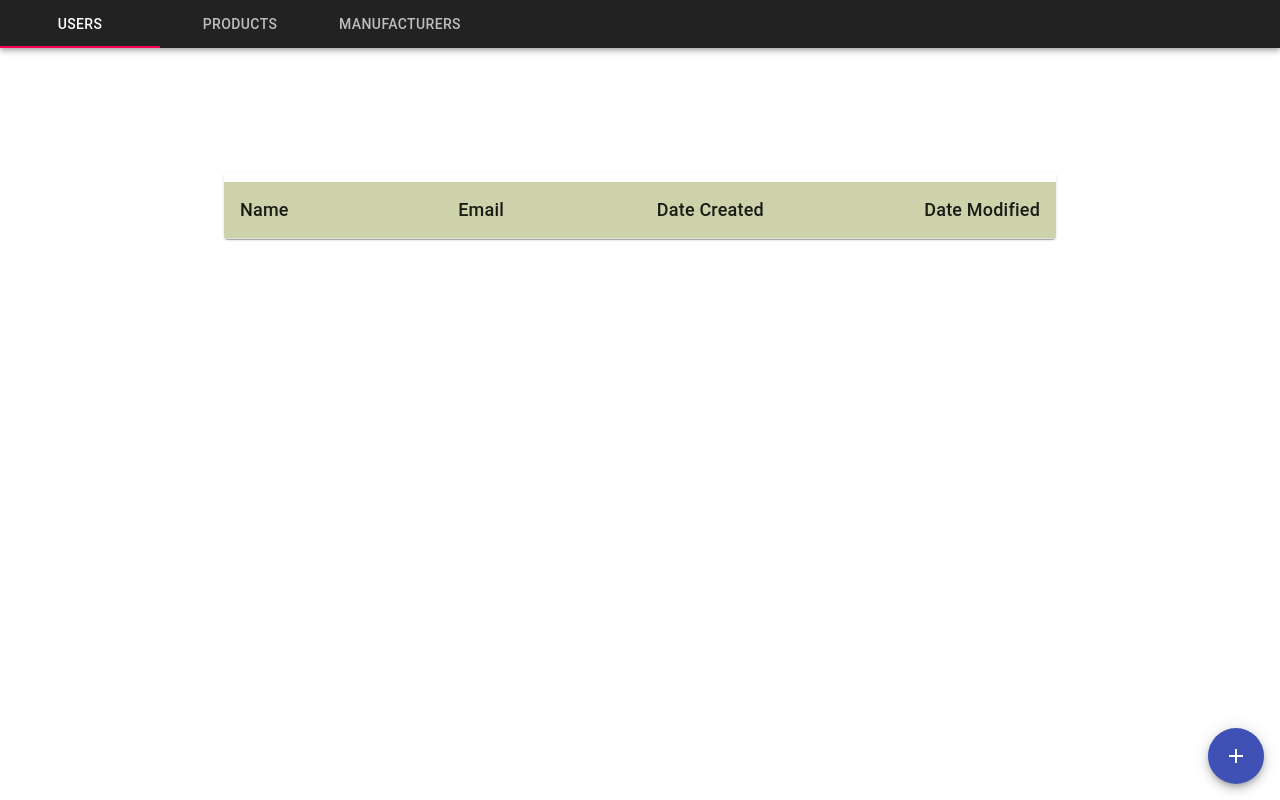
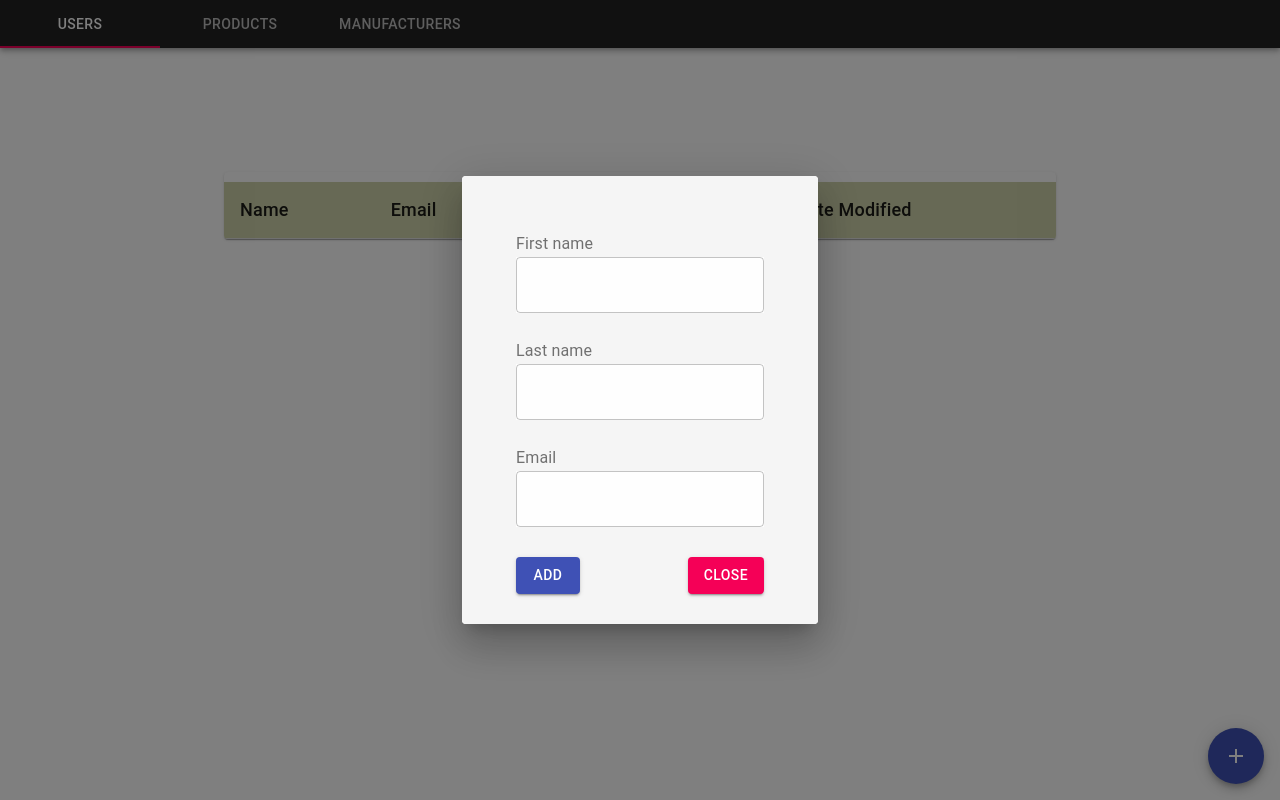
Before and after one commit to mohamadp91/user-management-system-web, a React (Create React App) app: page / in a window 1280 px wide. Both pictures are taken after a click on the button 1236 px from the left and 756 px from the top of the page. Built offline with nearby package versions, Linux system fonts and the light colour scheme.

Commit message:
Add user modal (#15)

```diff
--- a/src/App.js
+++ b/src/App.js
@@ -1,6 +1,6 @@
-import React from 'react'
-import NavBar from './Components/Navbar'
-import { StylesProvider } from '@material-ui/core/styles'
+import React from "react"
+import NavBar from "./Components/Navbar"
+import { StylesProvider } from "@material-ui/core/styles"
 
 function App() {
 	return (
--- /dev/null
+++ b/src/Components/AddUser.js
@@ -0,0 +1,122 @@
+import React, { useState } from "react"
+import Container from "@material-ui/core/Container"
+import TextField from "@material-ui/core/TextField"
+import Button from "@material-ui/core/Button"
+import styled from "styled-components"
+import { InputLabel } from "@material-ui/core"
+import FormGroup from "@material-ui/core/FormGroup"
+import FormControl from "@material-ui/core/FormControl"
+
+const ContainerStyled = styled(Container)`
+	flex-grow: 1;
+	background: #f5f5f5;
+`
+
+const FormGroupStyled = styled(FormGroup)`
+	padding: 30px;
+`
+
+const FormControlStyled = styled(FormControl)`
+	margin-top: 30px;
+`
+
+const InputLabelStyled = styled(InputLabel)`
+	position: relative;
+	transform: none;
+`
+
+const TextFieldStyled = styled(TextField)`
+	background: #fefefe;
+	margin-top: 5px;
+`
+
+const FormControlButtonStyled = styled(FormControl)`
+	margin-top: 30px;
+	flex-direction: row;
+	justify-content: space-between;
+`
+
+function AddUser({ handleCancel, setUsers }) {
+	const [firstName, setFirstName] = useState(null)
+	const [lastName, setLastName] = useState(null)
+	const [emailAddress, setEmailAddress] = useState(null)
+	const [dateCreated, setDateCreated] = useState(null)
+
+	const clearUserInputs = () => {
+		setFirstName(null)
+		setLastName(null)
+		setEmailAddress(null)
+		setDateCreated(null)
+	}
+
+	const cancel = () => {
+		clearUserInputs()
+		handleCancel()
+	}
+
+	const nullToEmpty = (value) => value || String()
+
+	const handleSubmit = () => {
+		const user = {
+			firstName: nullToEmpty(firstName),
+			lastName: nullToEmpty(lastName),
+			emailAddress: nullToEmpty(emailAddress),
+			dateCreated: nullToEmpty(new Date().toLocaleString()),
+		}
+		setUsers((users) => {
+			if (!users) return [user]
+			return [...users, user]
+		})
+		clearUserInputs()
+		handleCancel()
+	}
+
+	return (
+		<ContainerStyled>
+			<FormGroupStyled>
+				<FormControlStyled>
+					<InputLabelStyled>First name</InputLabelStyled>
+					<TextFieldStyled
+						value={nullToEmpty(firstName)}
+						variant="outlined"
+						name="firstName"
+						onChange={({ target: { value } }) => setFirstName(value)}
+					/>
+				</FormControlStyled>
+				<FormControlStyled>
+					<InputLabelStyled>Last name</InputLabelStyled>
+					<TextFieldStyled
+						value={nullToEmpty(lastName)}
+						variant="outlined"
+						name="lastName"
+						onChange={({ target: { value } }) => setLastName(value)}
+					/>
+				</FormControlStyled>
+				<FormControlStyled>
+					<InputLabelStyled>Email</InputLabelStyled>
+					<TextFieldStyled
+						value={nullToEmpty(emailAddress)}
+						variant="outlined"
+						name="emailAddress"
+						onChange={({ target: { value } }) => setEmailAddress(value)}
+					/>
+				</FormControlStyled>
+				<FormControlButtonStyled>
+					<Button
+						onClick={handleSubmit}
+						variant="contained"
+						color="primary"
+						type="submit"
+					>
+						Add
+					</Button>
+					<Button onClick={cancel} variant="contained" color="secondary">
+						Close
+					</Button>
+				</FormControlButtonStyled>
+			</FormGroupStyled>
+		</ContainerStyled>
+	)
+}
+
+export default AddUser
--- a/src/Components/Navbar.js
+++ b/src/Components/Navbar.js
@@ -1,13 +1,11 @@
-import React, { useState } from 'react'
-import AppBar from '@material-ui/core/AppBar'
-import Tab from '@material-ui/core/Tab'
-import TabContext from '@material-ui/lab/TabContext'
-import TabList from '@material-ui/lab/TabList'
-import styled from 'styled-components'
-import TabPanel from '@material-ui/lab/TabPanel'
-import Fab from '@material-ui/core/Fab'
-import AddIcon from '@material-ui/icons/Add'
-import UsersList from './UsersList'
+import React, { useState } from "react"
+import AppBar from "@material-ui/core/AppBar"
+import Tab from "@material-ui/core/Tab"
+import TabContext from "@material-ui/lab/TabContext"
+import TabList from "@material-ui/lab/TabList"
+import styled from "styled-components"
+import TabPanel from "@material-ui/lab/TabPanel"
+import UsersTab from "./UsersTab"
 
 const AppBarStyled = styled(AppBar)`
 	background: #222;
@@ -17,29 +15,22 @@ const TabContextStyled = styled(TabContext)`
 	flex-grow: 1;
 `
 
-const FabStyled = styled(Fab)`
-	position: absolute;
-	right: 16px;
-	bottom: 16px;
-`
-
 export default function NavBar() {
 	const [tabIndex, setTabIndex] = useState(String(1))
 
+	const [users, setUsers] = useState(null)
+
 	return (
 		<TabContextStyled value={tabIndex}>
-			<AppBarStyled position='static'>
+			<AppBarStyled position="static">
 				<TabList onChange={(event, newValue) => setTabIndex(newValue)}>
-					<Tab label='Users' value='1' />
-					<Tab label='Products' value='2' />
-					<Tab label='Manufacturers' value='3' />
+					<Tab label="Users" value="1" />
+					<Tab label="Products" value="2" />
+					<Tab label="Manufacturers" value="3" />
 				</TabList>
 			</AppBarStyled>
-			<TabPanel value='1'>
-				<UsersList />
-				<FabStyled color='primary'>
-					<AddIcon />
-				</FabStyled>
+			<TabPanel value="1">
+				<UsersTab users={users} setUsers={setUsers} />
 			</TabPanel>
 		</TabContextStyled>
 	)
--- a/src/Components/UsersList.js
+++ b/src/Components/UsersList.js
@@ -1,13 +1,13 @@
-import React, { useState } from 'react'
-import Table from '@material-ui/core/Table'
-import TableBody from '@material-ui/core/TableBody'
-import TableCell from '@material-ui/core/TableCell'
-import TableContainer from '@material-ui/core/TableContainer'
-import TableHead from '@material-ui/core/TableHead'
-import TableRow from '@material-ui/core/TableRow'
-import Paper from '@material-ui/core/Paper'
-import { Checkbox } from '@material-ui/core'
-import styled from 'styled-components'
+import React from "react"
+import Table from "@material-ui/core/Table"
+import TableBody from "@material-ui/core/TableBody"
+import TableCell from "@material-ui/core/TableCell"
+import TableContainer from "@material-ui/core/TableContainer"
+import TableHead from "@material-ui/core/TableHead"
+import TableRow from "@material-ui/core/TableRow"
+import Paper from "@material-ui/core/Paper"
+import { Checkbox } from "@material-ui/core"
+import styled from "styled-components"
 
 const TableHeadCellStyled = styled(TableCell)`
 	background: #ced2aa;
@@ -35,43 +35,31 @@ const Container = styled.div`
 	justify-content: center;
 `
 
-export default function UsersList() {
-	const [users] = useState(null)
-
+export default function UsersList({ users }) {
 	return (
 		<Container>
 			<TableContainerStyled component={Paper}>
-				<TableStyled aria-label='customized table'>
+				<TableStyled aria-label="customized table">
 					<TableHead>
 						<TableRow>
 							<TableHeadCellStyled>Name</TableHeadCellStyled>
-							<TableHeadCellStyled align='right'>Email</TableHeadCellStyled>
-							<TableHeadCellStyled align='right'>
-								Date Created
-							</TableHeadCellStyled>
-							<TableHeadCellStyled align='right'>
-								Date Modified
-							</TableHeadCellStyled>
+							<TableHeadCellStyled>Email</TableHeadCellStyled>
+							<TableHeadCellStyled>Date Created</TableHeadCellStyled>
+							<TableHeadCellStyled>Date Modified</TableHeadCellStyled>
 						</TableRow>
 					</TableHead>
 					{users &&
 						users.map((user, index) => (
-							<TableBody>
-								<TableRow key={index}>
-									<TableBodyCellStyled component='th' scope='row'>
-										<Checkbox color='default' />
-										{user.firstName}
+							<TableBody key={index}>
+								<TableRow>
+									<TableBodyCellStyled component="th" scope="row">
+										<Checkbox color="default" />
+										{user.firstName + " "}
 										{user.lastName}
 									</TableBodyCellStyled>
-									<TableBodyCellStyled align='right'>
-										{user.email}
-									</TableBodyCellStyled>
-									<TableBodyCellStyled align='right'>
-										{user.dateCreated}
-									</TableBodyCellStyled>
-									<TableBodyCellStyled align='right'>
-										{user.dateModified}
-									</TableBodyCellStyled>
+									<TableBodyCellStyled>{user.emailAddress}</TableBodyCellStyled>
+									<TableBodyCellStyled>{user.dateCreated}</TableBodyCellStyled>
+									<TableBodyCellStyled>{user.dateModified}</TableBodyCellStyled>
 								</TableRow>
 							</TableBody>
 						))}
--- /dev/null
+++ b/src/Components/UsersTab.js
@@ -0,0 +1,32 @@
+import React, { useState } from "react"
+import styled from "styled-components"
+import Fab from "@material-ui/core/Fab"
+import Dialog from "@material-ui/core/Dialog"
+import AddUser from "./AddUser"
+import AddIcon from "@material-ui/icons/Add"
+import UsersList from "./UsersList"
+
+const FabStyled = styled(Fab)`
+	position: absolute;
+	right: 16px;
+	bottom: 16px;
+`
+
+export default function UsersTab({ users, setUsers }) {
+	const [showDialog, setShowDialog] = useState(false)
+
+	return (
+		<div>
+			<UsersList users={users} />
+			<FabStyled onClick={(e) => setShowDialog(true)} color="primary">
+				<AddIcon />
+			</FabStyled>
+			<Dialog open={showDialog}>
+				<AddUser
+					setUsers={setUsers}
+					handleCancel={(e) => setShowDialog(false)}
+				/>
+			</Dialog>
+		</div>
+	)
+}
--- a/src/globalStyles.js
+++ b/src/globalStyles.js
@@ -1,4 +1,4 @@
-import { createGlobalStyle } from 'styled-components'
+import { createGlobalStyle } from "styled-components"
 
 const GlobalStyle = createGlobalStyle`
   .App {
```
Also changed, not shown: src/index.js (+7 -7 lines), .eslintrc.json.
